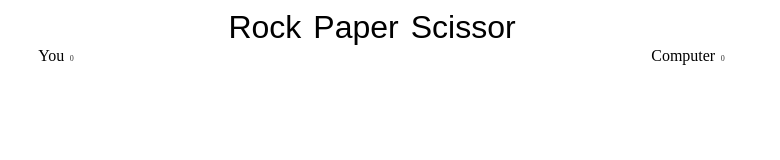
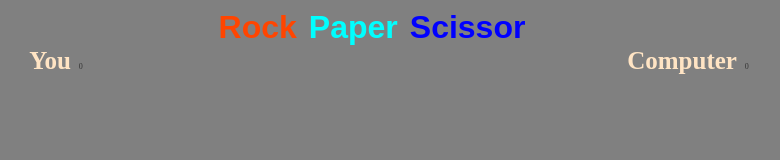
Before and after one commit to Summit07/RockPaper, a plain HTML site: page index.html in a window 1280 px wide. Shown: the whole page, without its empty margins (268-1048 px from the left). Drawn offline with Linux system fonts and the light colour scheme.

Commit message:
color add

```diff
--- a/index.html
+++ b/index.html
@@ -9,18 +9,22 @@
   </head>
   <body>
     <div class="selections">
-      <button class="selection" data-selection="rock">Rock</button>
-      <button class="selection" data-selection="paper">Paper</button>
-      <button class="selection" data-selection="scissor">Scissor</button>
+      <button class="selection rock" data-selection="rock"><b>Rock</b></button>
+      <button class="selection paper" data-selection="paper">
+        <b>Paper</b>
+      </button>
+      <button class="selection scissor" data-selection="scissor">
+        <b>Scissor</b>
+      </button>
     </div>
     <div class="result">
-      <div>
-        You
+      <div class="you">
+        <b>You</b>
         <span class="result-score" data-your-score>0</span>
       </div>
 
-      <div data-final-column>
-        Computer
+      <div data-final-column class="computer">
+        <b>Computer</b>
         <span class="result-score" data-computer-score>0</span>
       </div>
       <!-- <div class="result-selection winner">rock</div>
--- a/style.css
+++ b/style.css
@@ -1,5 +1,6 @@
 body {
   color: #000000;
+  background-color: gray;
 }
 .selections {
   display: flex;
@@ -15,6 +16,25 @@ body {
 }
 .selection:hover {
   transform: scale(1.2);
+}
+
+.you {
+  font-size: 25px;
+  color: bisque;
+}
+.computer {
+  font-size: 25px;
+  color: bisque;
+}
+.rock {
+  color: orangered;
+  background-color: grey;
+}
+.paper {
+  color: aqua;
+}
+.scissor {
+  color: blue;
 }
 .result {
   display: grid;
```
